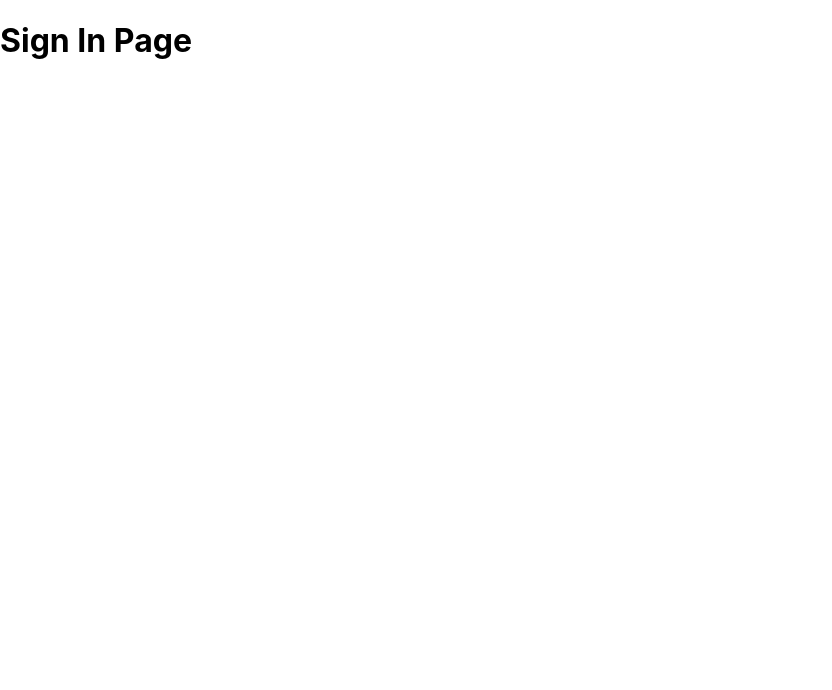
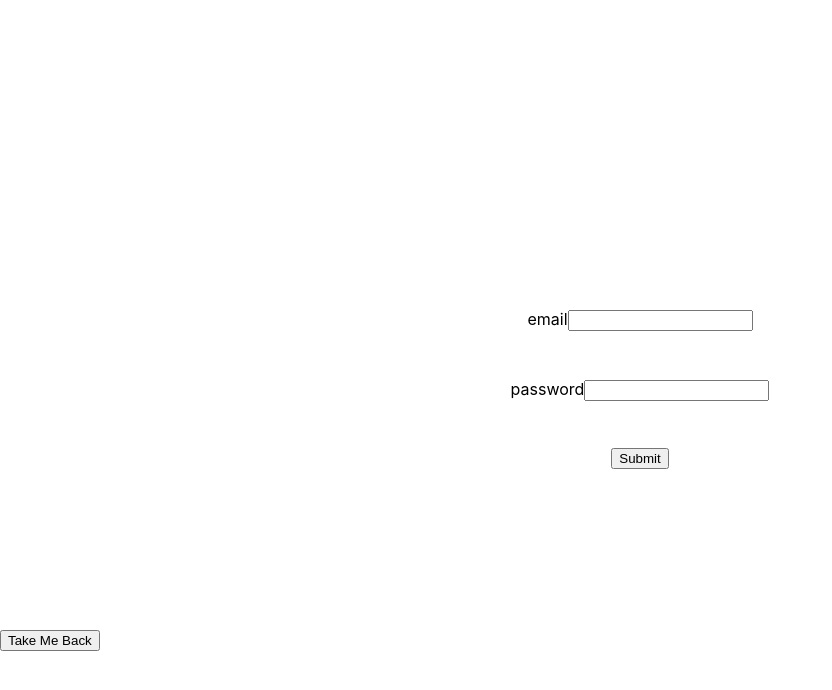
Before and after one commit to feed-the-people/Front-End, a React (Create React App) app: page /signin in a window 1280 px wide. Shown: the top 690 px of the page, without its empty margins (0-832 px from the left). Built offline with nearby package versions, Linux system fonts and the light colour scheme.

Commit message:
Create basic sign in page.

```diff
--- a/src/components/SignIn/SignInPage.js
+++ b/src/components/SignIn/SignInPage.js
@@ -1,10 +1,23 @@
+import './SignInPage.css'
+import {Link} from 'react-router-dom'
 
 function SignInPage() {
   return (
     <div className="SignInPage">
-      <header className="SignInPage-header">
-        <h1> Sign In Page </h1>
-      </header>
+      <form>
+        <label>
+          email
+          <input type='email'/>
+        </label>
+        <label>
+          password
+          <input type='password'/>
+        </label>
+        <button> Submit </button>
+      </form>
+      <footer className="SignInPage-footer">
+        <Link to='/'><button> Take Me Back </button></Link>
+      </footer>
     </div>
   );
 }
```
